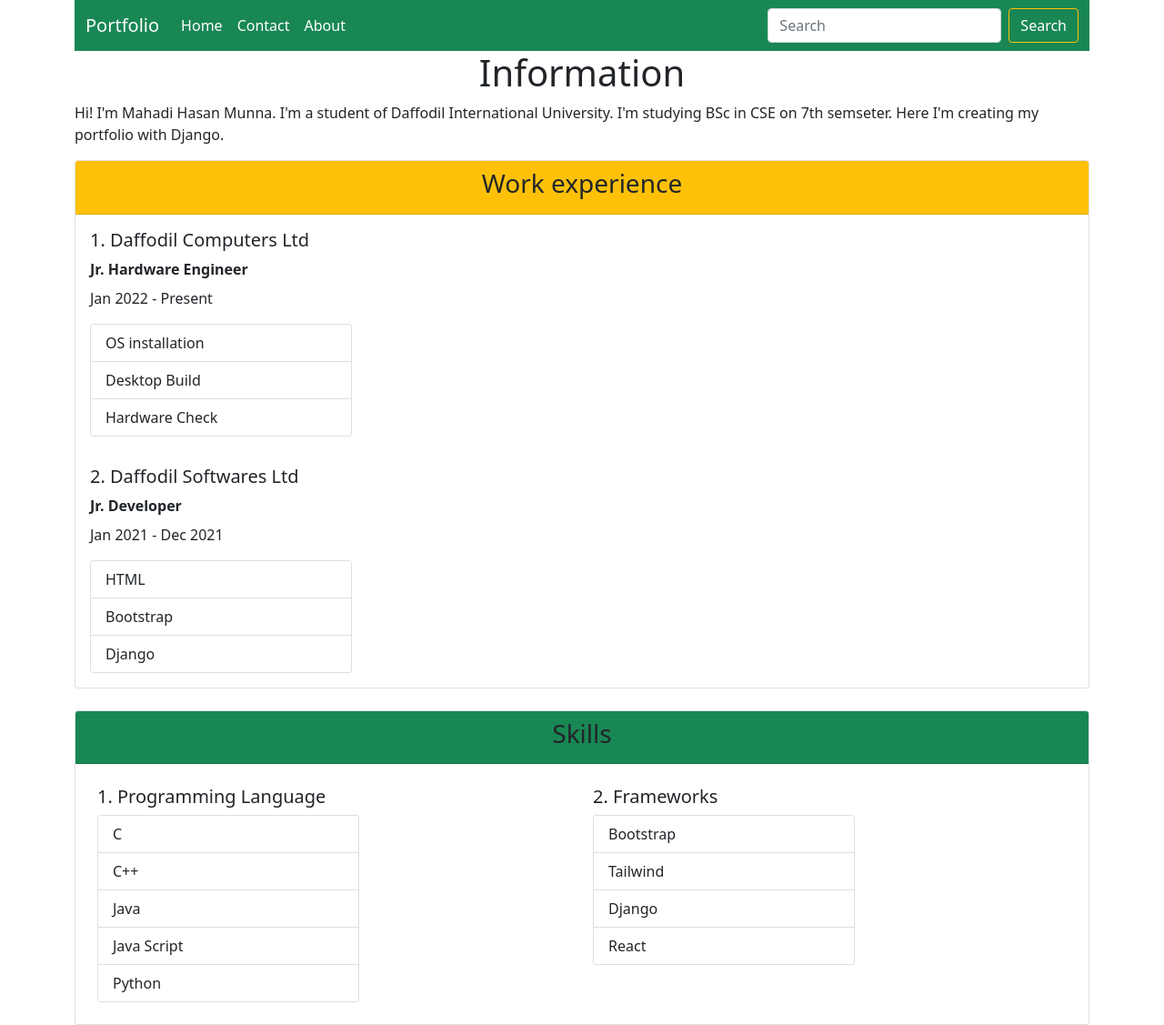
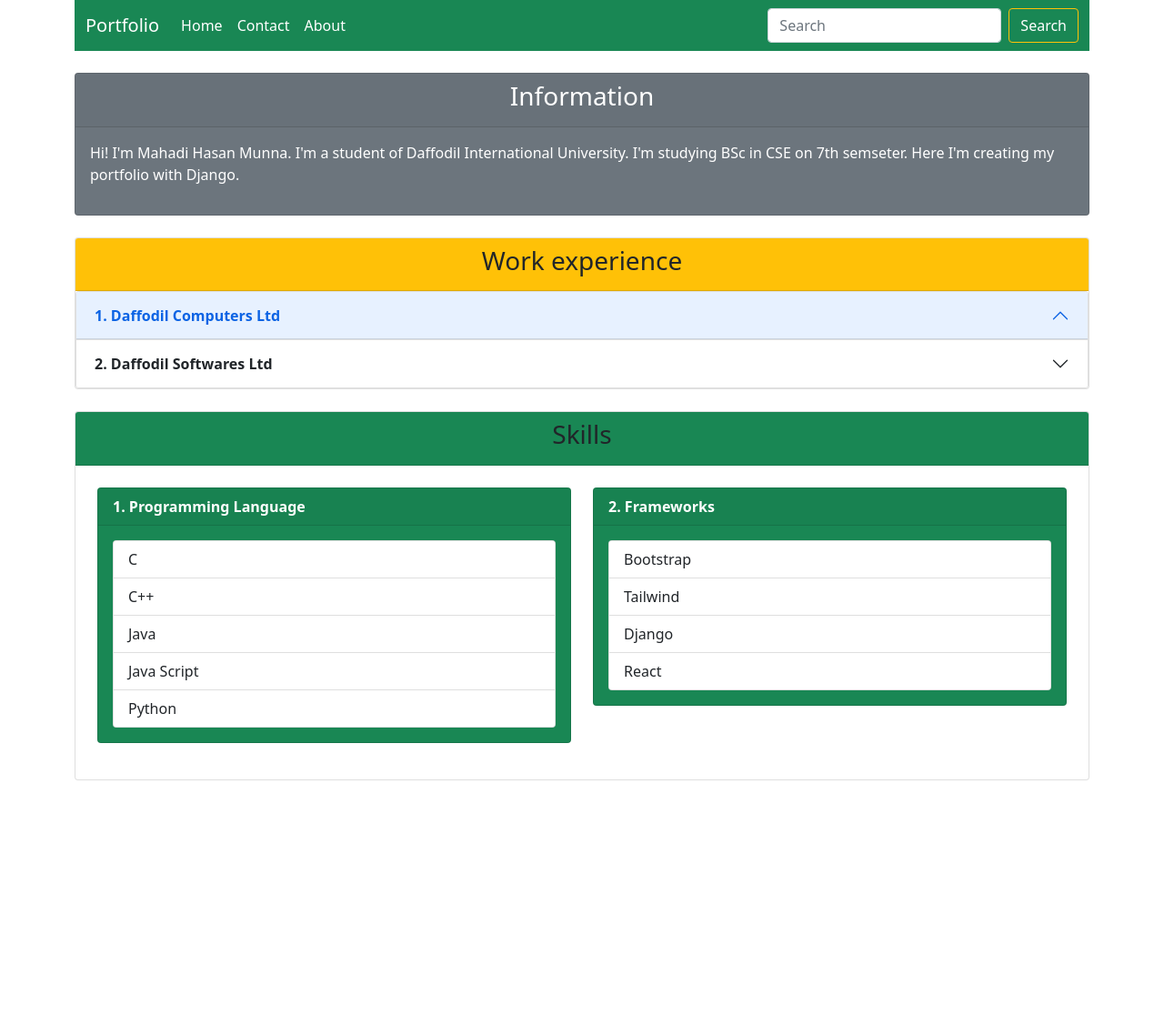
Before and after one commit to MahadiMunna/portfolio_django, a Django app: page / in a window 1280 px wide. Shown: the whole page at 91% size. After the commit the page ends 858 px from the top, so only its background shows below. Run offline with Django 4.2, Linux system fonts and the light colour scheme.

Commit message:
new style added

```diff
--- a/templates/home.html
+++ b/templates/home.html
@@ -3,8 +3,13 @@
 
 {% block body %}
 <div class="container">
-    <h1 class="text-center">Information</h1>
-    <p class="f-80">Hi! I'm Mahadi Hasan Munna. I'm a student of Daffodil International University. I'm studying BSc in CSE on 7th semseter. Here I'm creating my portfolio with Django.</p>
+  <div class="card text-white bg-secondary mb-4 mt-4">
+    <div class="card-header"><h3 class="text-center">Information</h3></div>
+    <div class="card-body">
+      <p class="f-80">Hi! I'm Mahadi Hasan Munna. I'm a student of Daffodil International University. I'm studying BSc in
+        CSE on 7th semseter. Here I'm creating my portfolio with Django.</p>
+    </div>
+  </div>
 </div>
 <div class="container">
 
@@ -12,8 +17,18 @@
     <div class="card-header bg-warning">
       <h3 class="text-center">Work experience</h3>
     </div>
-        <div class="card-body">
-          <h5 class="card-title">1. Daffodil Computers Ltd</h5>
+
+    <div class="accordion" id="accordionExample">
+      <div class="accordion-item">
+        <h2 class="accordion-header" id="headingOne">
+          <button class="accordion-button fw-bold" type="button" data-bs-toggle="collapse" data-bs-target="#collapseOne"
+            aria-expanded="true" aria-controls="collapseOne">
+            1. Daffodil Computers Ltd
+          </button>
+        </h2>
+        <div id="collapseOne" class="accordion-collapse collapse" aria-labelledby="headingOne"
+          data-bs-parent="#accordionExample">
+          <div class="accordion-body">
             <strong class="card-text">Jr. Hardware Engineer</strong>
             <p class="mt-2 card-text">Jan 2022 - Present</p>
             <div class="card" style="width: 18rem;">
@@ -24,8 +39,18 @@
               </ul>
             </div>
           </div>
-        <div class="card-body">
-          <h5 class="card-title">2. Daffodil Softwares Ltd</h5>
+        </div>
+      </div>
+      <div class="accordion-item">
+        <h2 class="accordion-header" id="headingTwo">
+          <button class="accordion-button collapsed fw-bold" type="button" data-bs-toggle="collapse"
+            data-bs-target="#collapseTwo" aria-expanded="false" aria-controls="collapseTwo">
+            2. Daffodil Softwares Ltd
+          </button>
+        </h2>
+        <div id="collapseTwo" class="accordion-collapse collapse" aria-labelledby="headingTwo"
+          data-bs-parent="#accordionExample">
+          <div class="accordion-body">
             <strong class="card-text">Jr. Developer</strong>
             <p class="mt-2 card-text">Jan 2021 - Dec 2021</p>
             <div class="card" style="width: 18rem;">
@@ -38,7 +63,12 @@
           </div>
         </div>
       </div>
-<div class="container mt-4">
+    </div>
+  </div>
+</div>
+
+
+<div class="container mt-4 mb-4">
   <div class="card">
     <div class="card-header bg-success">
       <h3 class="text-center">Skills</h3>
@@ -46,8 +76,10 @@
 
     <div class="row p-4">
       <div class="col">
-                <h5 class="card-title">1. Programming Language</h5>
-                <div class="card" style="width: 18rem;">
+        <div class="card text-white bg-success mb-3">
+          <div class="card-header fw-bold">1. Programming Language</div>
+          <div class="card-body">
+            <div class="card">
               <ul class="list-group list-group-flush">
                 <li class="list-group-item">C</li>
                 <li class="list-group-item">C++</li>
@@ -57,9 +89,14 @@
               </ul>
             </div>
           </div>
+        </div>
+
+      </div>
       <div class="col">
-                <h5 class="card-title">2. Frameworks</h5>
-                <div class="card" style="width: 18rem;">
+        <div class="card text-white bg-success mb-3">
+          <div class="card-header fw-bold">2. Frameworks</div>
+          <div class="card-body">
+            <div class="card">
               <ul class="list-group list-group-flush">
                 <li class="list-group-item">Bootstrap</li>
             <li class="list-group-item">Tailwind</li>
@@ -69,6 +106,9 @@
             </div>
           </div>
         </div>
+
+      </div>
+    </div>
   </div>
 </div>
 {% endblock %}
```
Also changed, not shown: 1 other file. Lines whose indentation alone changed are shown as unchanged.
